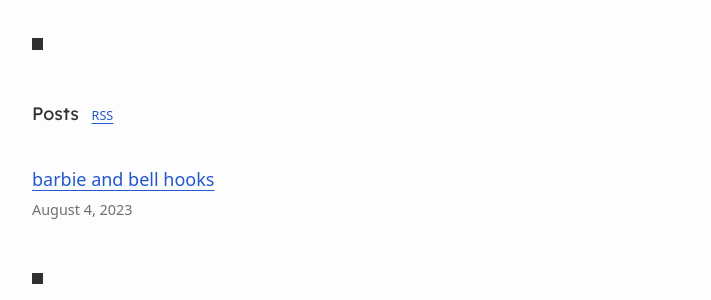
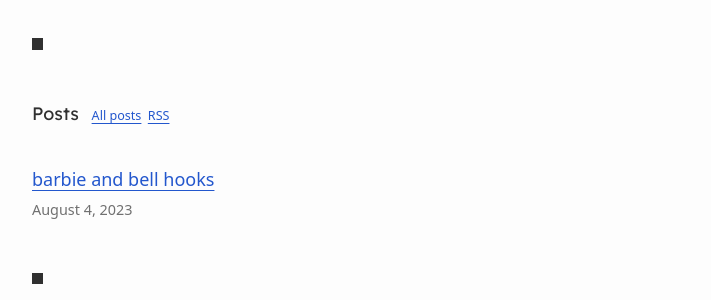
Before and after one commit to ewenme/site2, a Jekyll site: the page built from index.html, in a window 1280 px wide. Shown: the part 1157-1457 px from the top of the page, without its empty margins (284-995 px from the left). Built offline with Jekyll 4.4.1, drawn with Linux system fonts in a browser that asks for light colours.

Commit message:
add posts page

```diff
--- a/_layouts/default.html
+++ b/_layouts/default.html
@@ -30,7 +30,7 @@
       <meta content="{{ site.title }}" property="og:title">
       <meta content="{{ site.title }}" name="twitter:title">
     {% endif %}
-    {% if page.collection == "posts" or page.collection == "notes" or page.collection == "stories" %}
+    {% if page.collection == "posts" or page.collection == "notes" %}
       <meta content="{{ site.url }}{{ page.url }}" property="og:url">
       <meta content="{{ page.content | strip_html | strip_newlines | truncate: 120 }}" name="description">
       {% if page.collection == "posts" %}
@@ -353,7 +353,7 @@
         <span lang="{{lang}}">{{ page.title }}</span>
       </h1>
       {% if page.collection == "posts" %}<time datetime="{{ page.date | date_to_xmlschema }}">{{ page.date | date: "%B %e, %Y" }}</time>{% endif %}
-      {% if page.collection == "notes" or page.collection == "stories" %}<time datetime="{{ page.date }}">{{ page.date | date: "%Y/%m/%d %H:%M" }}</time>{% endif %}
+      {% if page.collection == "notes" %}<time datetime="{{ page.date }}">{{ page.date | date: "%Y/%m/%d %H:%M" }}</time>{% endif %}
       <div class="desc">{{ page.header_content }}</div>
     </header>
     <main>
--- a/index.html
+++ b/index.html
@@ -66,13 +66,8 @@
 
 <hr class="hr">
 
-<h2 class="text">Posts</h2><a href="/feed.xml" class="styled-link">RSS</a>
+<h2 class="text">Posts</h2><a href="/posts" class="styled-link">All posts</a><a href="/feed.xml" class="styled-link">RSS</a>
 <ul aria-label="posts" class="terminal">
-{% assign pages = site.pages | where: "feature", 1 %}
-{% for post in pages %}
-  <li class="line"><a href="{{ post.url }}">{{ post.title }}</a></li>
-{% endfor %}
-
 {% assign posts = site.posts | where: "feature", 1 %}
 {% for post in posts %}
   <li class="line"><a href="{{ post.url }}">{{ post.title }}</a><br>
```
Also changed, not shown: _mixes/2020-03-05-funky-gemz.md (+1 -1 lines), posts.html (added, +15 -0 lines).
